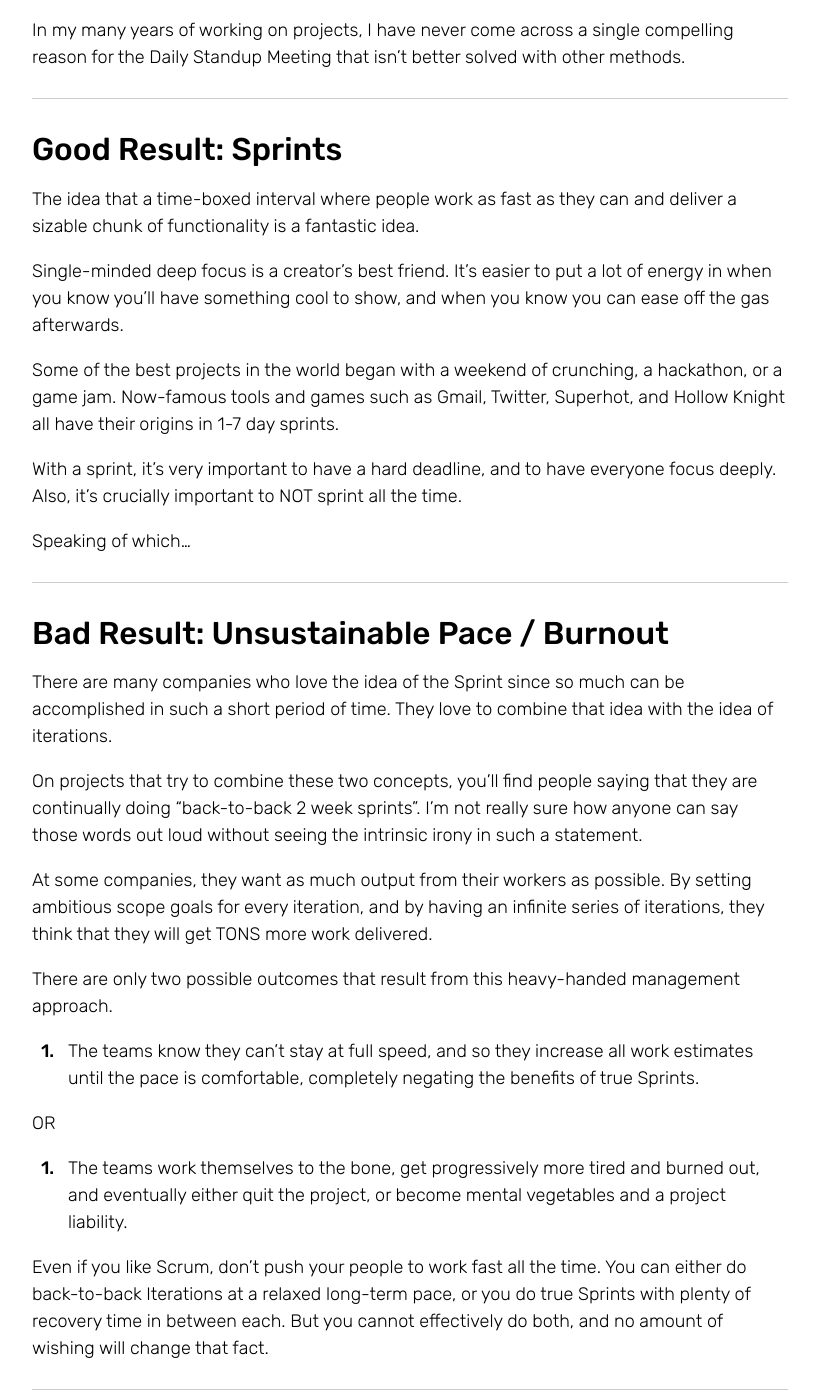
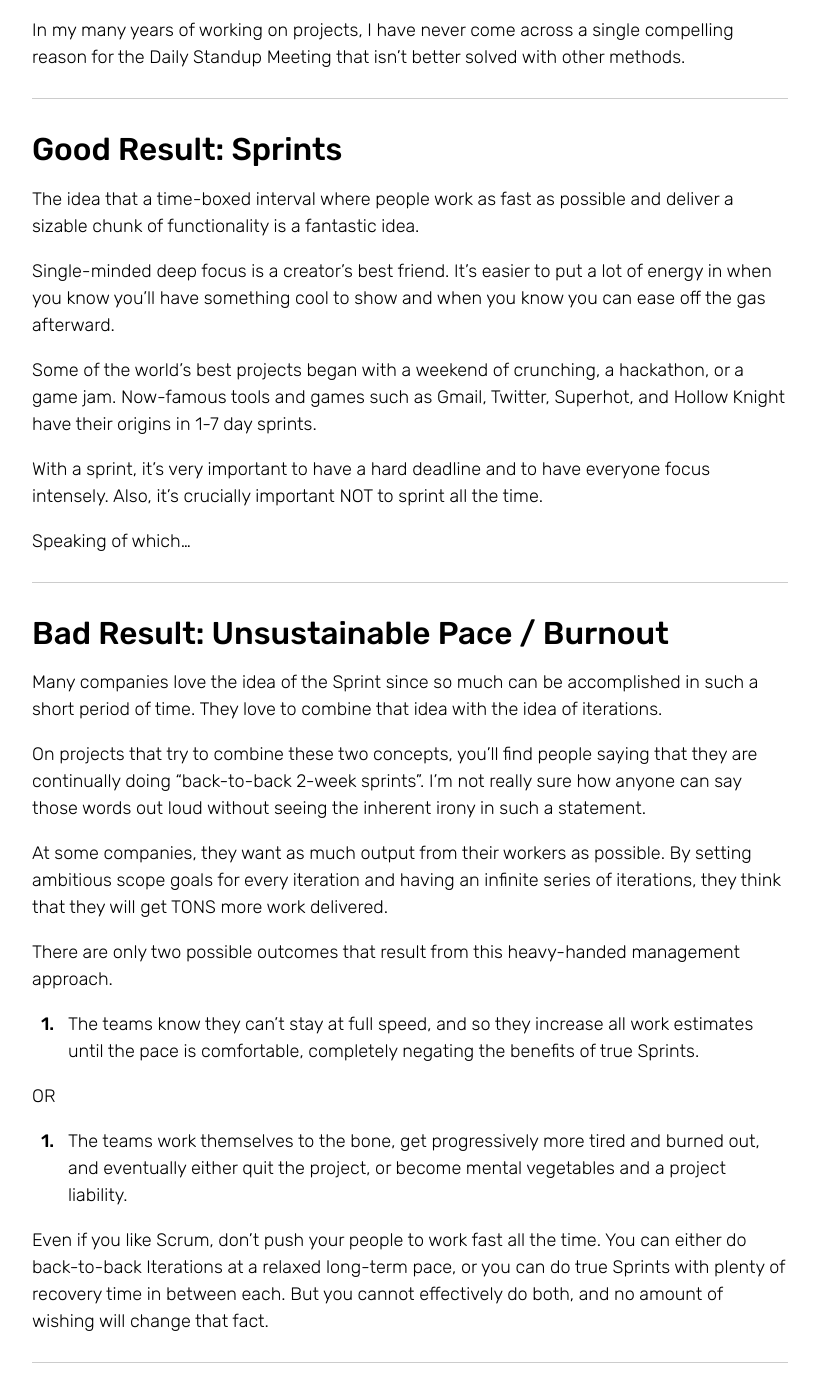
Before and after one commit to SilasReinagel/silasreinagel.github.io, a Jekyll site: the page built from static/delivering/C8_scrum_good_and_bad.md, in a window 1280 px wide and 1400 px high, scrolled down 2359 px. Shown: the whole window, without its empty margins (230-1049 px from the left). Built offline with Jekyll 4.4.1, drawn with Linux system fonts in a browser that asks for light colours; nearby versions of some CDN libraries; our own code applies the rules of GitHub Pages for plain Markdown files; some of the changed text lies outside the part shown.

Commit message:
Project Management Secrets. Editing Chapter 8-9

```diff
--- a/static/delivering/C8_scrum_good_and_bad.md
+++ b/static/delivering/C8_scrum_good_and_bad.md
@@ -16,11 +16,11 @@
 
 One of the good results of Scrum is the emphasis on these particular three essential rituals. They are considered essential parts of every iteration.
 
-1. Before an iteration begins, the team assembles and plans the top priority work tasks that become the focus of the sprint. By always setting some intentional planning at the start, there is a mindfulness that will set up the project for success.
+1. Before an iteration begins, the team assembles and plans the top priority work tasks that become the sprint's focus. By always setting some intentional planning at the start, there is a mindfulness that will set up the project for success.
 
-2. During the iteration, the team focuses on regularly demonstrating the project progress, preferably by using the current version of the software. This is huge, since it ensures that everyone knows where the project is at, and how much value has been fully delivered.
+2. During the iteration, the team focuses on regularly demonstrating the project progress, preferably by using the current version of the software. This is hugely valuable since it ensures that everyone knows how the project is progressing, and how much value has been fully delivered.
 
-3. At the end of the iteration, the team comes together to reflect on what went well, what didn't go well, and what can be improved. When a project embraces the concept of continual improvement, the project continually gets better, rather than worse. This is a very powerful tool for increasing project momentum, which is the key metric of project health.
+3. At the end of the iteration, the team comes together to reflect on what went well, what didn't go well, and what can be improved. When a project embraces the concept of continual improvement, the project continually gets better, rather than worse. This is a potent tool for increasing project momentum, which is the key metric of project health.
 
 These three practices provide strong benefits for every project I have ever led or contributed to.
 
@@ -48,13 +48,13 @@
 
 ## Good Result: Sprints
 
-The idea that a time-boxed interval where people work as fast as they can and deliver a sizable chunk of functionality is a fantastic idea.
+The idea that a time-boxed interval where people work as fast as possible and deliver a sizable chunk of functionality is a fantastic idea.
 
-Single-minded deep focus is a creator's best friend. It's easier to put a lot of energy in when you know you'll have something cool to show, and when you know you can ease off the gas afterwards.
+Single-minded deep focus is a creator's best friend. It's easier to put a lot of energy in when you know you'll have something cool to show and when you know you can ease off the gas afterward.
 
-Some of the best projects in the world began with a weekend of crunching, a hackathon, or a game jam. Now-famous tools and games such as Gmail, Twitter, Superhot, and Hollow Knight all have their origins in 1-7 day sprints.
+Some of the world's best projects began with a weekend of crunching, a hackathon, or a game jam. Now-famous tools and games such as Gmail, Twitter, Superhot, and Hollow Knight have their origins in 1-7 day sprints.
 
-With a sprint, it's very important to have a hard deadline, and to have everyone focus deeply. Also, it's crucially important to NOT sprint all the time.
+With a sprint, it's very important to have a hard deadline and to have everyone focus intensely. Also, it's crucially important NOT to sprint all the time.
 
 Speaking of which...
 
@@ -62,11 +62,11 @@
 
 ## Bad Result: Unsustainable Pace / Burnout
 
-There are many companies who love the idea of the Sprint since so much can be accomplished in such a short period of time. They love to combine that idea with the idea of iterations.
+Many companies love the idea of the Sprint since so much can be accomplished in such a short period of time. They love to combine that idea with the idea of iterations.
 
-On projects that try to combine these two concepts, you'll find people saying that they are continually doing "back-to-back 2 week sprints". I'm not really sure how anyone can say those words out loud without seeing the intrinsic irony in such a statement.
+On projects that try to combine these two concepts, you'll find people saying that they are continually doing "back-to-back 2-week sprints". I'm not really sure how anyone can say those words out loud without seeing the inherent irony in such a statement.
 
-At some companies, they want as much output from their workers as possible. By setting ambitious scope goals for every iteration, and by having an infinite series of iterations, they think that they will get TONS more work delivered.
+At some companies, they want as much output from their workers as possible. By setting ambitious scope goals for every iteration and having an infinite series of iterations, they think that they will get TONS more work delivered.
 
 There are only two possible outcomes that result from this heavy-handed management approach.
 
@@ -86,7 +86,7 @@
 
 If you are working on a solo project, or with a single client, or with a buddy, then this isn't an important feature. But, if you are managing a project with more contributors, this is a good focus.
 
-You want the entire team to have a clear vision of what work needs to be done. You want everyone to see the things created by the other members of the team, so that the ideas can cross-pollinate and positively shape the project. You want everyone to be in the project together, with shared incentives.
+You want the entire team to have a clear vision of what work needs to be done. You want everyone to see the things created by the other team members, so that the ideas can cross-pollinate and positively shape the project. You want everyone to be in the project together, with shared incentives.
 
 Those are really good things. Teams that work well together deliver better results and have a lot more fun doing it. This is a way to bring a lot of humanity into a project.
 
@@ -96,13 +96,13 @@
 
 ## Bad Result: Scrum Masters
 
-While it's good to have knowledgeable members of the team who can help with managing the project, it's potentially dangerous to have someone whose key role is to ensure the team follows Scrum by the book.
+While it's good to have knowledgeable team members who can help manage the project, it's potentially dangerous to have someone whose key role is to ensure the team follows Scrum by the book.
 
 Everyone on the team should understand how the project is being managed. Everyone on the team should have skin the game.
 
-It's dangerous to have someone who isn't involved in delivering the project on the project team, since, in practice, they are often more interested in making pretty reports than in helping the project succeed.
+It's dangerous to have someone who isn't involved in delivering the project on the project team since, in practice, they are often more interested in making pretty reports than in helping the project succeed.
 
-Just as no middle-managers are really needed for a project to thrive, there is a fine line around dedicated project management roles and mentalities. Anyone who is a project manager whose #1 goal and responsibility isn't delivering the project is either deadweight or a threat to the project.
+Just as no middle-managers are needed for a project to thrive, there is a fine line around dedicated project management roles and mentalities. Any project manager whose #1 goal and responsibility isn't delivering the project is either deadweight or a threat to the project.
 
 It's a tough tension to resolve.
 
@@ -110,17 +110,17 @@
 
 A successful project is the best testament to a methodology.
 
-I've seen many projects fail due to an overreliance on Project Management Experts at the expense of the project.
+I've seen many projects fail due to an overreliance on Project Management Experts at the project's expense.
 
 ---
 
 ## Scrum Takeaways
 
-As you can see from my thoughts here, Scrum is a mixed bag. It's got some really great elements, and some really big pitfalls.
+As you can see from my thoughts here, Scrum is a mixed bag. It's got some great elements and some considerable pitfalls.
 
 What are some things you can take from Scrum that will help you deliver projects?
 
-1. Incorporate planning, demos and periods of reflection as you go
+1. Incorporate planning, demos, and periods of reflection as you go
 2. Consider harnessing the incredible power of Sprints to get ahead
 3. Make sure the whole team is included and has a shared vision
 
```
Also changed, not shown: other parts of static/delivering/C8_scrum_good_and_bad.md (+6 -6 lines), static/delivering/01_version.md (+2 -2 lines), static/delivering/C1_no_bullshit.md (+12 -0 lines), static/delivering/C2_iron_triangle.md (+1 -1 lines), static/delivering/C3_project_momentum.md (+7 -7 lines), static/delivering/C9_assembling_your_team.md (+11 -11 lines).
